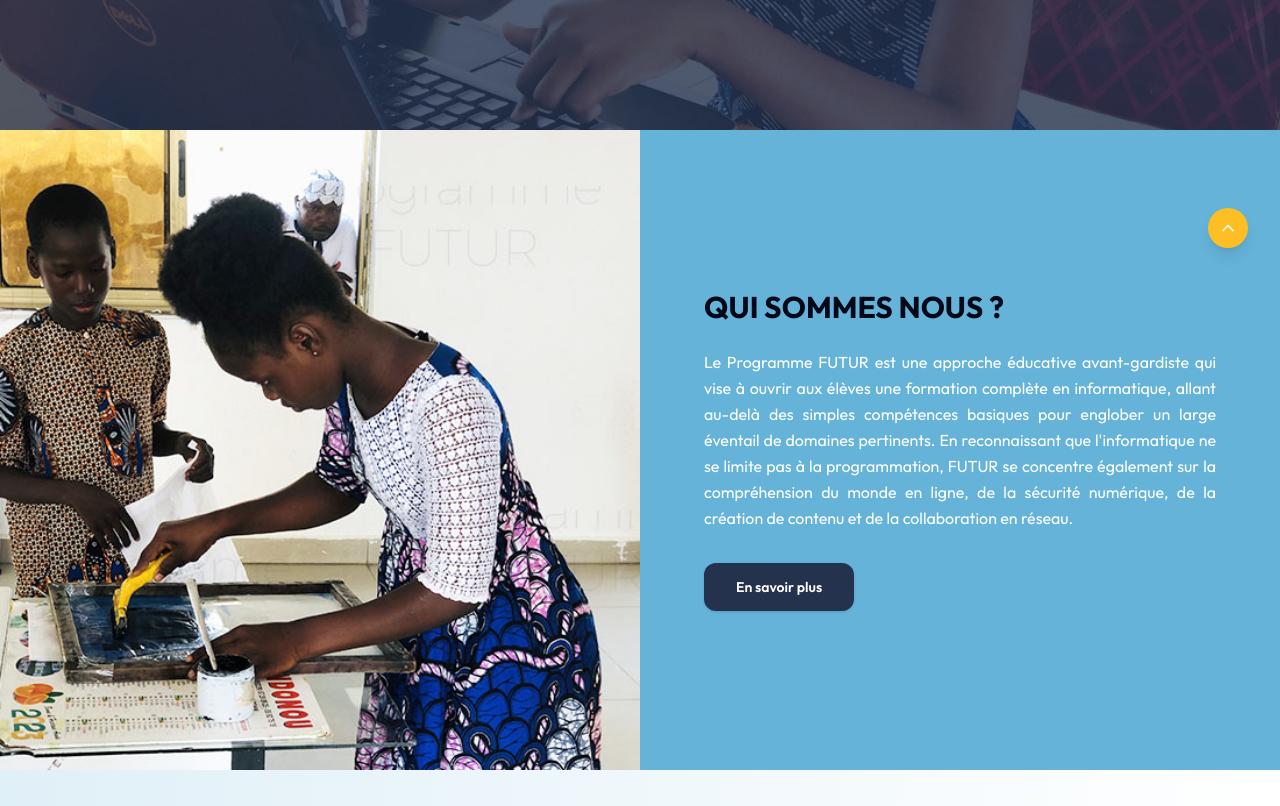
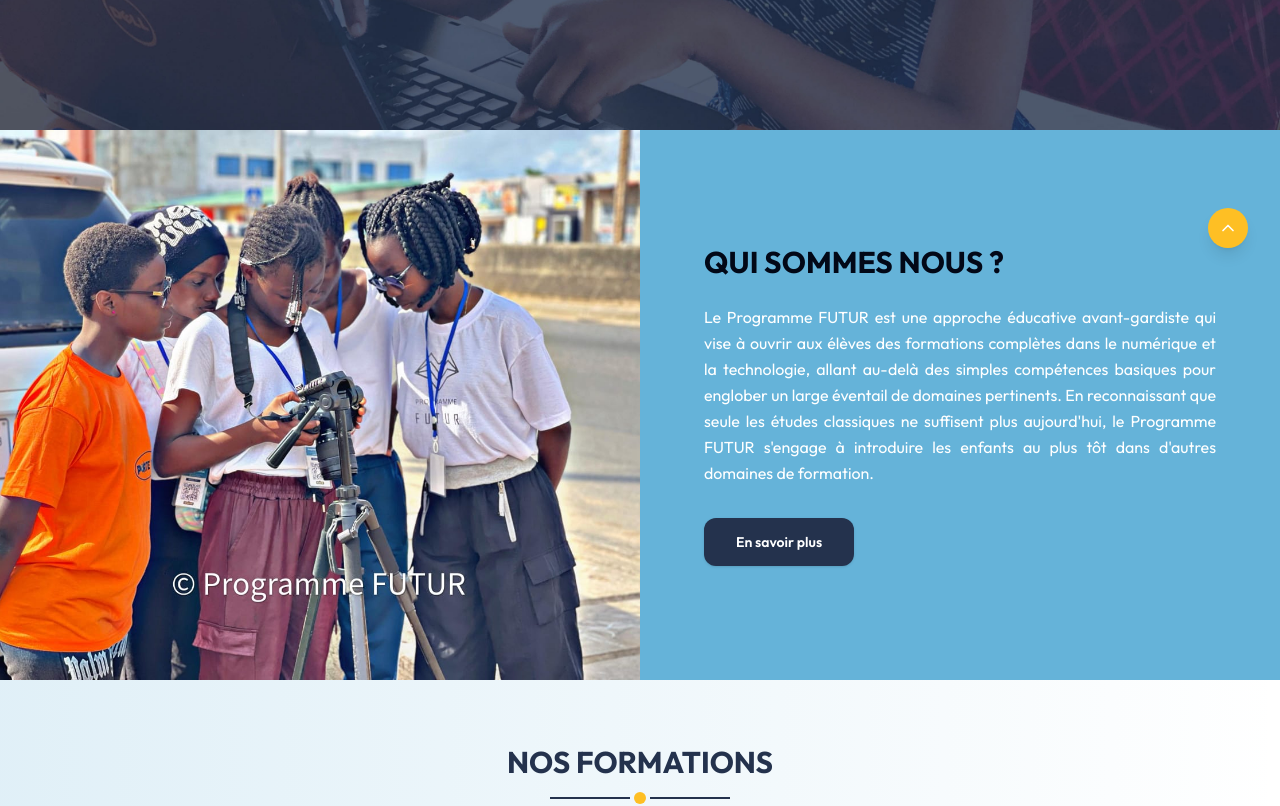
Before and after one commit to HermannRichy/programme-futur, a Next.js app: page / in a window 1280 px wide. Shown: the part 520-1326 px from the top of the page. Built offline with nearby package versions, Linux system fonts and the light colour scheme; no server answers.

Commit message:
Changements d'image et modification de texte dans section a propos

```diff
--- a/src/components/sections/About.tsx
+++ b/src/components/sections/About.tsx
@@ -1,6 +1,6 @@
-import Link from "next/link";
-import Image from "next/image";
-import { Button } from "@/components/ui/button";
+import Link from 'next/link';
+import Image from 'next/image';
+import { Button } from '@/components/ui/button';
 
 export default function About() {
     return (
@@ -8,7 +8,7 @@
             <article className="md:bg-[#65b3d9] md:flex md:justify-center lg:w-1/2">
                 <Image
                     alt="À propos de Programme FUTUR"
-                    src="/about.jpg"
+                    src="/about.jpeg"
                     width={800}
                     height={600}
                     className="w-full h-64 md:h-80 lg:h-full lg:w-full object-cover"
@@ -16,20 +16,25 @@
             </article>
             <article className="bg-[#65b3d9] flex items-center justify-center lg:w-1/2 p-8 lg:p-12">
                 <div className="max-w-lg">
-                    <h2 className="font-bold text-2xl md:text-3xl mb-6">QUI SOMMES NOUS ?</h2>
+                    <h2 className="font-bold text-2xl md:text-3xl mb-6">
+                        QUI SOMMES NOUS ?
+                    </h2>
                     <p className="text-white text-justify leading-relaxed mb-8">
-                        Le Programme FUTUR est une approche éducative avant-gardiste qui vise à ouvrir aux élèves
-                        une formation complète en informatique, allant au-delà des simples compétences basiques pour
-                        englober un large éventail de domaines pertinents. En reconnaissant que l&apos;informatique
-                        ne se limite pas à la programmation, FUTUR se concentre également sur la compréhension du
-                        monde en ligne, de la sécurité numérique, de la création de contenu et de la collaboration
-                        en réseau.
+                        Le Programme FUTUR est une approche éducative
+                        avant-gardiste qui vise à ouvrir aux élèves des
+                        formations complètes dans le numérique et la
+                        technologie, allant au-delà des simples compétences
+                        basiques pour englober un large éventail de domaines
+                        pertinents. En reconnaissant que seule les études
+                        classiques ne suffisent plus aujourd'hui, le Programme
+                        FUTUR s'engage à introduire les enfants au plus tôt dans
+                        d'autres domaines de formation.
                     </p>
                     <Button
                         asChild
                         className="bg-[#24324d] hover:bg-[#1a2438] text-white rounded-xl px-8 h-12 font-semibold"
                     >
-                        <Link href="/inscription">En savoir plus</Link>
+                        <Link href="/a-propos">En savoir plus</Link>
                     </Button>
                 </div>
             </article>
```
Also changed, not shown: public/about.jpeg (added), public/about.jpg (deleted).
